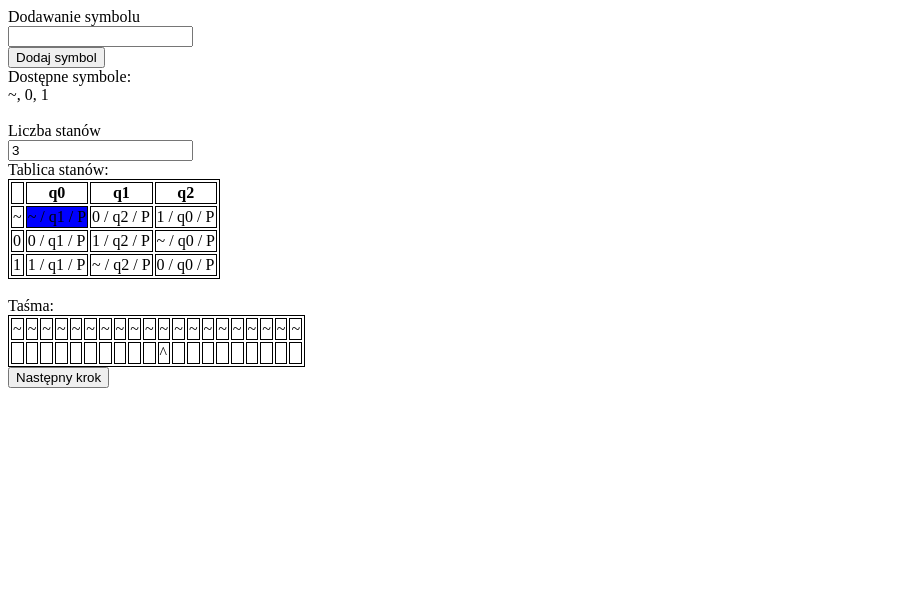
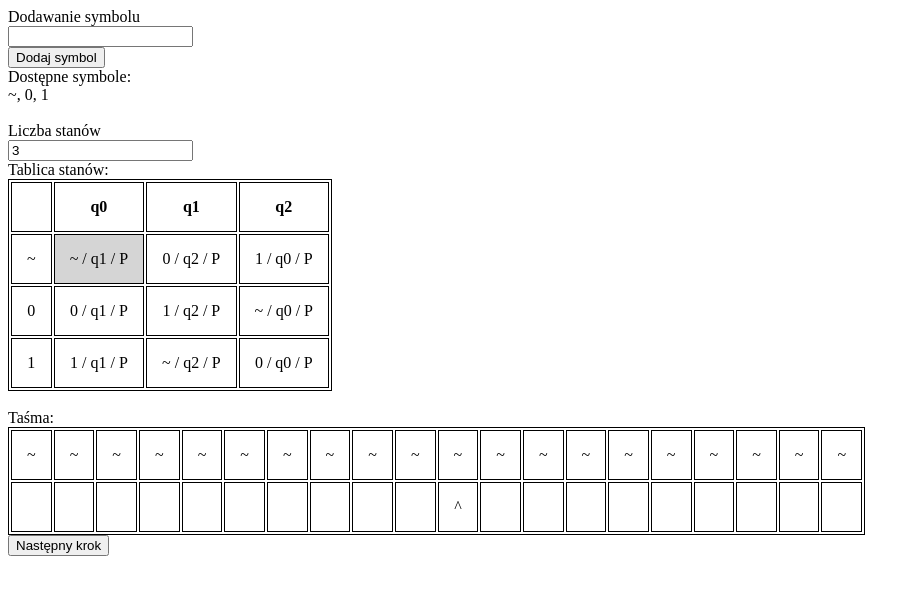
Before and after one commit to michalzaw/turing-machine, an Angular app: page / in a window 1280 px wide. Shown: the top 594 px of the page, without its empty margins (0-920 px from the left). Built offline with nearby package versions, Linux system fonts and the light colour scheme.

Commit message:
Small visual changes.

```diff
--- a/src/app/app.component.css
+++ b/src/app/app.component.css
@@ -1,7 +1,12 @@
 table, th, td {
-    border: 1px solid black;
-  }
+  border: 1px solid black;
+}
+
+th, td {
+  padding: 15px;
+  text-align: center;
+}
 
 .activeState {
-  background-color: blue;
+  background-color: #d5d5d5;
 }
--- a/src/app/app.component.html
+++ b/src/app/app.component.html
@@ -42,6 +42,7 @@
                     <select [(ngModel)]="editedStateSelectedDirection">
                         <option *ngFor="let d of avaliableDirections">{{d}}</option>
                     </select>
+                    <br/>
                     <button (click)="editOk()">OK</button>
                 </div>
             </td>
--- a/src/app/app.component.ts
+++ b/src/app/app.component.ts
@@ -64,6 +64,8 @@ export class AppComponent {
         this.states[i].push(new State());
       }
     }
+
+    this.newSymbol = "";
   }
 
   statesCountChange() {
@@ -82,6 +84,7 @@ export class AppComponent {
   }
 
   getDirection(index) {
+    //todo: using this.avaliableDirections array
     if (index == -1) {
       return "L";
     } else if (index == 1) {
```
